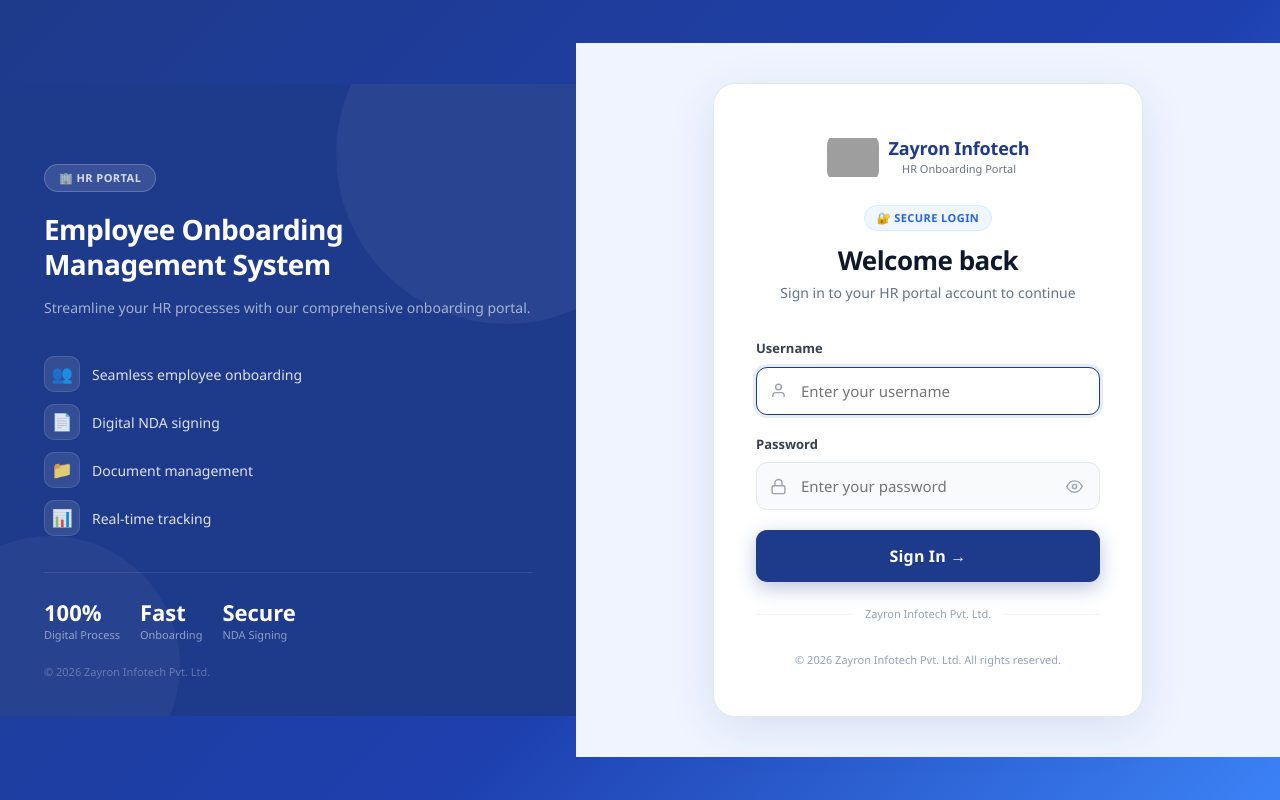
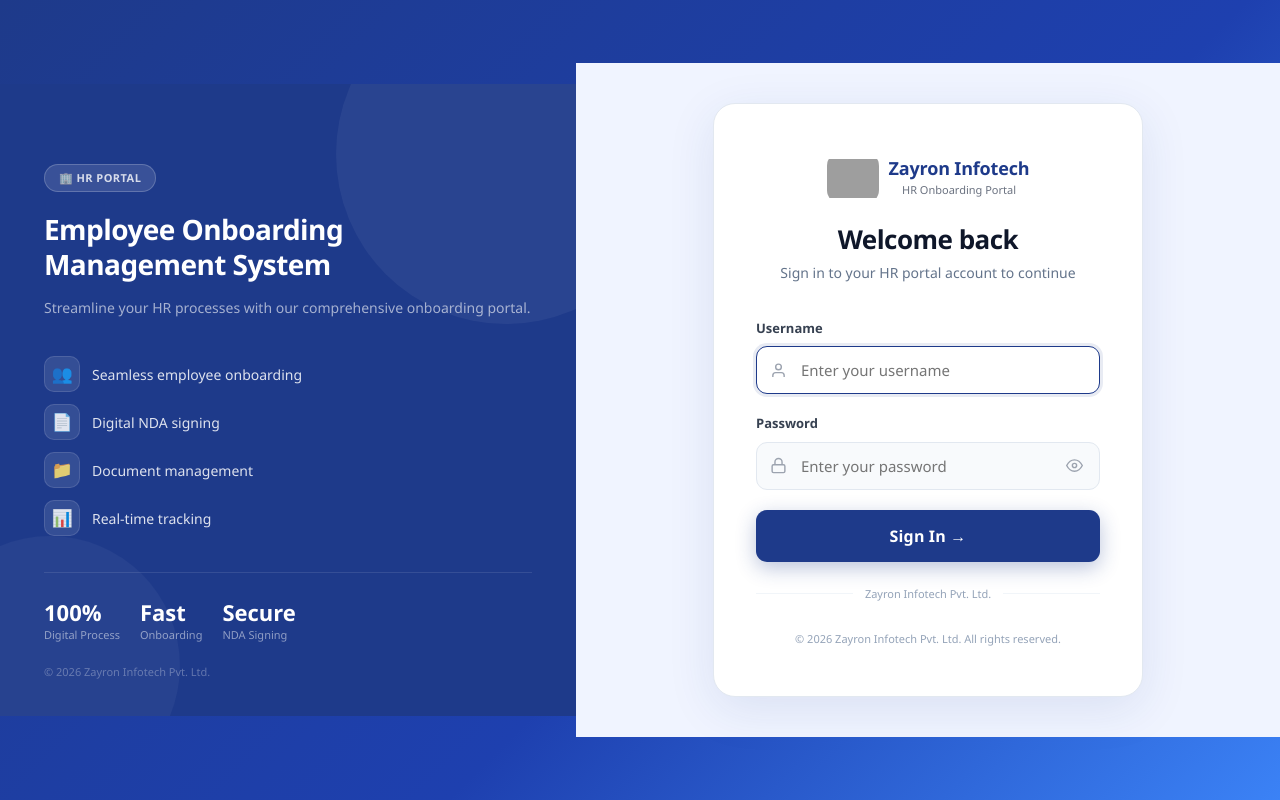
Before and after one commit to zayroninfotech/Zayron-Welcome-Portal, a React (Vite) app: page /login in a window 1280 px wide. Built offline with nearby package versions, Linux system fonts and the light colour scheme; grey boxes are pictures that could not be loaded.

Commit message:
Remove Secure Login tag from login form

```diff
--- a/src/pages/Login.jsx
+++ b/src/pages/Login.jsx
@@ -436,7 +436,6 @@
                   <div className="form-logo-sub">HR Onboarding Portal</div>
                 </div>
               </div>
-              <div className="form-welcome-tag">🔐 Secure Login</div>
               <h1 className="form-title">Welcome back</h1>
               <p className="form-sub">Sign in to your HR portal account to continue</p>
             </div>
```
